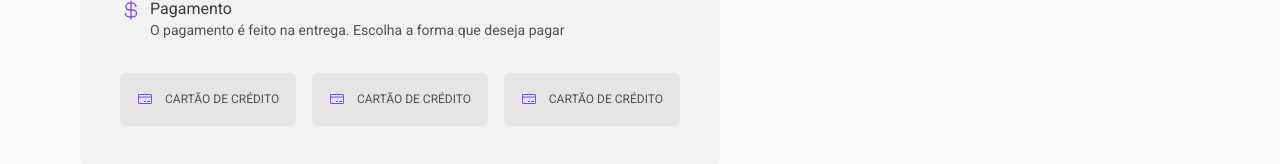
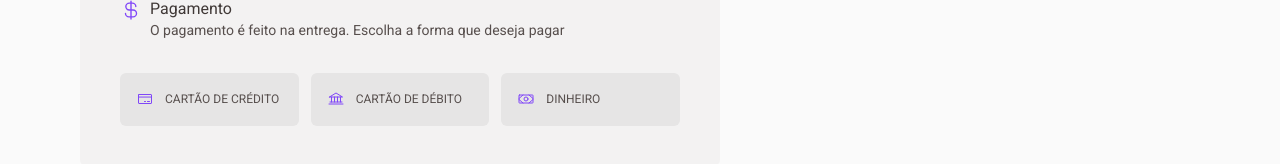
Before and after one commit to pedromeira220/coffee-delivery, a React (Vite) app: page /checkout in a window 1280 px wide. Shown: the part 612-776 px from the top of the page. Built offline with nearby package versions, Linux system fonts and the light colour scheme.

Commit message:
feat: making the toggle credit card component in the form a radio button

```diff
--- a/package.json
+++ b/package.json
@@ -9,6 +9,7 @@
     "preview": "vite preview"
   },
   "dependencies": {
+    "@radix-ui/react-radio-group": "^1.0.0",
     "@radix-ui/react-toggle": "^1.0.0",
     "phosphor-react": "^1.4.1",
     "react": "^18.2.0",
--- a/src/pages/Checkout/index.tsx
+++ b/src/pages/Checkout/index.tsx
@@ -1,13 +1,20 @@
-import { CurrencyDollar, MapPinLine } from 'phosphor-react'
+import {
+  Bank,
+  CreditCard,
+  CurrencyDollar,
+  MapPinLine,
+  Money,
+} from 'phosphor-react'
 import { useContext } from 'react'
 
 import { PrimaryButton } from '../../components/PrimaryButton'
-import { ToggleCreditCard } from '../../components/ToggleCreditCard'
 import { CoffeeContext, ICoffee } from '../../contexts/CoffeeContext'
 import { formatCoffeePrice } from '../../helpers/formatCoffeePrice'
 import { SelectedCoffeeItem } from './components/SelectedCoffeeItem'
 import {
   CheckoutContainer,
+  ChoosePaymentContainer,
+  ChoosePaymentMethodButton,
   ColumnTitle,
   FormContainer,
   FormGrid,
@@ -75,11 +82,23 @@ export function Checkout() {
               </span>
             </div>
           </PaymentHeader>
-          <div>
-            <ToggleCreditCard />
-            <ToggleCreditCard />
-            <ToggleCreditCard />
-          </div>
+
+          <ChoosePaymentContainer>
+            <ChoosePaymentMethodButton value="credit_card">
+              <CreditCard size={16} />
+              <span>Cartão de crédito</span>
+            </ChoosePaymentMethodButton>
+
+            <ChoosePaymentMethodButton value="debit_card">
+              <Bank size={16} />
+              <span>Cartão de débito</span>
+            </ChoosePaymentMethodButton>
+
+            <ChoosePaymentMethodButton value="cash">
+              <Money size={16} />
+              <span>Dinheiro</span>
+            </ChoosePaymentMethodButton>
+          </ChoosePaymentContainer>
         </PaymentContainer>
       </FormContainer>
 
--- a/src/pages/Checkout/style.ts
+++ b/src/pages/Checkout/style.ts
@@ -1,5 +1,7 @@
 import styled from 'styled-components'
 import { Input } from '../../components/Input'
+
+import * as RadioGroup from '@radix-ui/react-radio-group'
 
 export const CheckoutContainer = styled.form`
   display: grid;
@@ -94,12 +96,51 @@ export const PaymentHeader = styled.header`
     line-height: 130%;
     font-size: 0.875rem;
   }
+`
 
-  & ~ div {
-    display: flex;
-    align-items: center;
-    justify-content: space-between;
-    margin-top: 2rem;
+export const ChoosePaymentContainer = styled(RadioGroup.Root)`
+  display: grid;
+  grid-template-columns: 1fr 1fr 1fr;
+  margin-top: 2rem;
+  gap: 0.75rem;
+`
+
+export const ChoosePaymentMethodButton = styled(RadioGroup.Item)`
+  display: flex;
+  align-items: center;
+  justify-content: flex-start;
+  gap: 0.75rem;
+  padding: 1rem;
+  color: ${props => props.theme['base-text']};
+  border: none;
+  border-radius: 6px;
+  transition: 0.1s;
+  border: 1px solid transparent;
+  background-color: ${props => props.theme['base-button']};
+
+  &:hover {
+    background-color: ${props => props.theme['base-hover']};
+    color: ${props => props.theme['base-subtitle']};
+    cursor: pointer;
+  }
+
+  &[data-state='checked'] {
+    color: ${props => props.theme['base-text']};
+    background-color: ${props => props.theme['purple-light']};
+    border: 1px solid ${props => props.theme['purple']};
+  }
+
+  &:focus {
+  }
+
+  span {
+    text-transform: uppercase;
+    font-size: 0.75rem;
+    line-height: 160%;
+  }
+
+  svg {
+    color: ${props => props.theme.purple};
   }
 `
 
```
Also changed, not shown: 1 other file (tests, documents, lock files or other folders).
